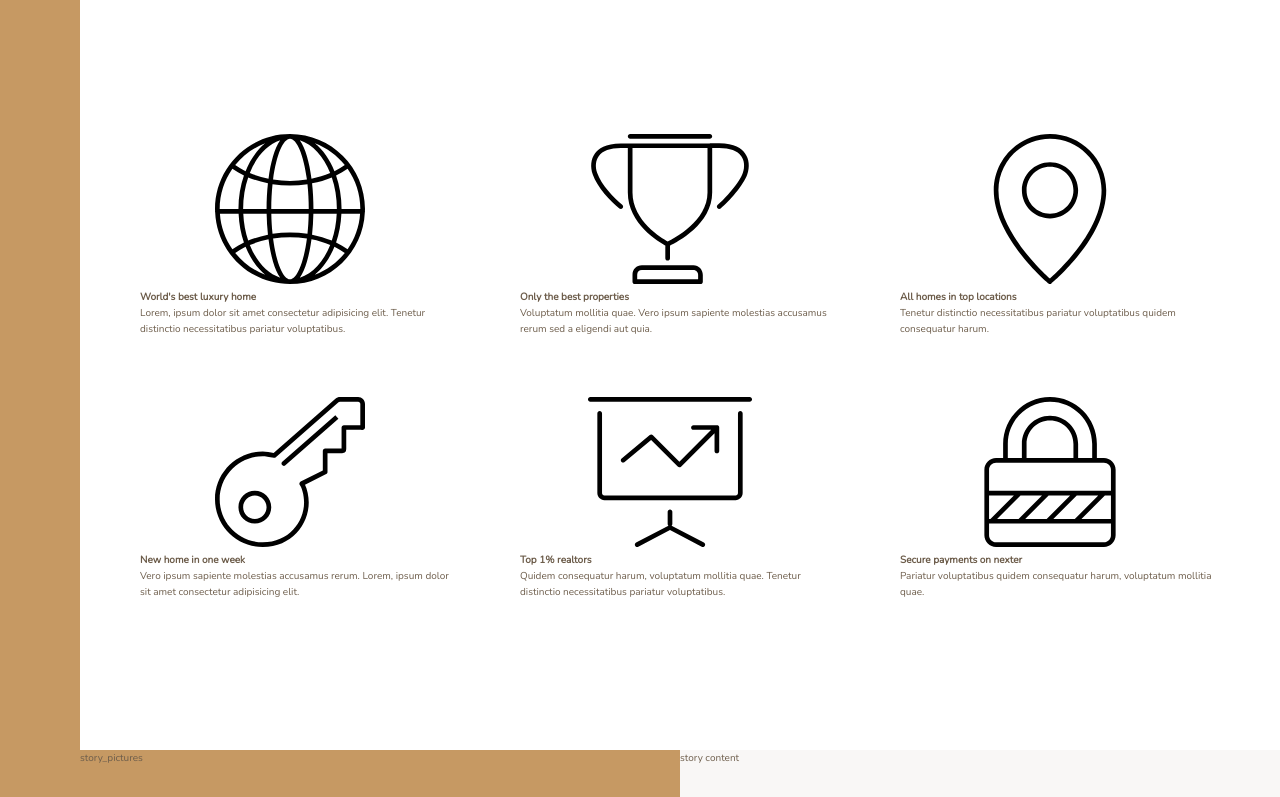
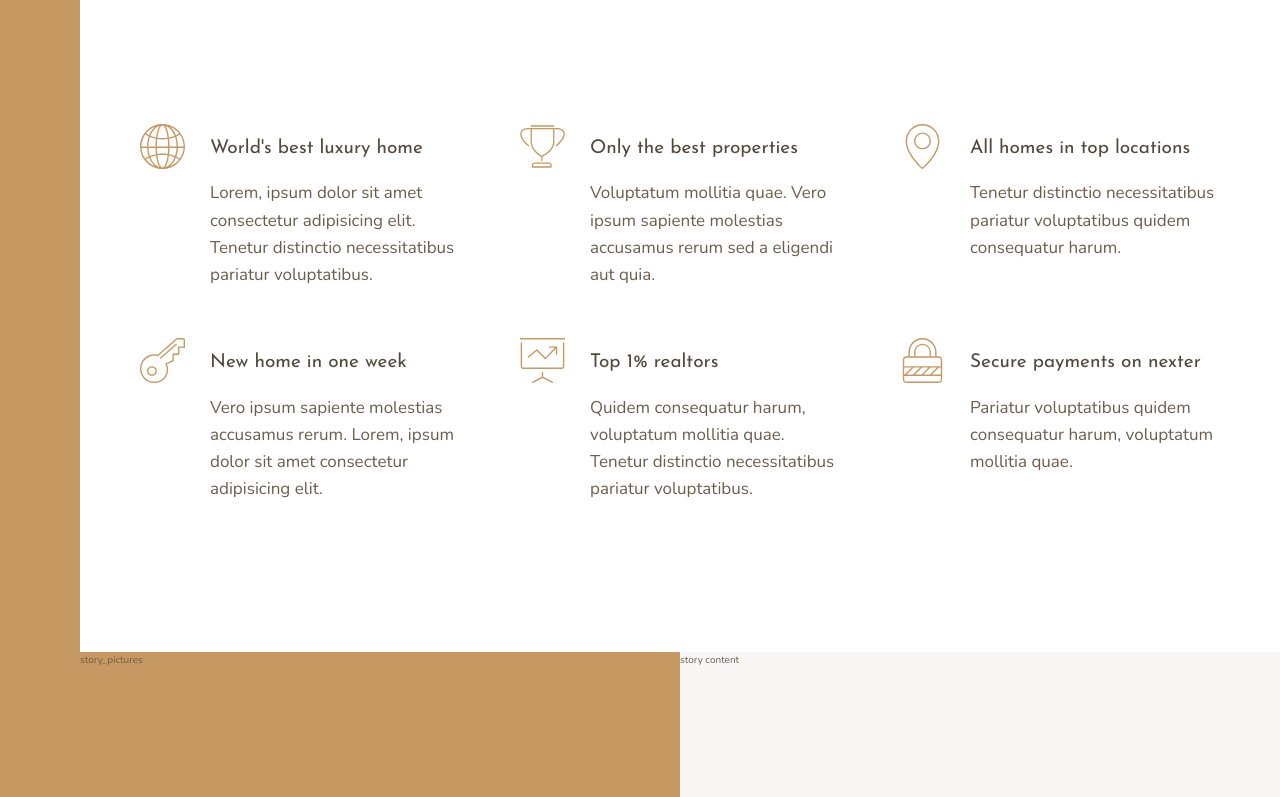
Before and after one commit to haruyasu/improve_css, a website: page 3_nexter/index.html in a window 1280 px wide. Shown: the part 656-1453 px from the top of the page. Drawn offline with nearby package versions, Linux system fonts and the light colour scheme.

Commit message:
Building the features section 2

```diff
--- a/3_nexter/index.html
+++ b/3_nexter/index.html
@@ -29,7 +29,7 @@
                 <svg class="feature__icon">
                     <use xlink:href="img/sprite.svg#icon-global"></use>
                 </svg>
-                <h4 class="heading-4">World's best luxury home</h4>
+                <h4 class="heading-4 heading-4--dark">World's best luxury home</h4>
                 <p class="feature__text">Lorem, ipsum dolor sit amet consectetur adipisicing elit. Tenetur distinctio necessitatibus pariatur voluptatibus.</p>
             </div>
 
@@ -37,7 +37,7 @@
                 <svg class="feature__icon">
                     <use xlink:href="img/sprite.svg#icon-trophy"></use>
                 </svg>
-                <h4 class="heading-4">Only the best properties</h4>
+                <h4 class="heading-4 heading-4--dark">Only the best properties</h4>
                 <p class="feature__text">Voluptatum mollitia quae. Vero ipsum sapiente molestias accusamus rerum sed a eligendi aut quia.</p>
             </div>
 
@@ -45,7 +45,7 @@
                 <svg class="feature__icon">
                     <use xlink:href="img/sprite.svg#icon-map-pin"></use>
                 </svg>
-                <h4 class="heading-4">All homes in top locations</h4>
+                <h4 class="heading-4 heading-4--dark">All homes in top locations</h4>
                 <p class="feature__text">Tenetur distinctio necessitatibus pariatur voluptatibus quidem consequatur harum.</p>
             </div>
 
@@ -53,7 +53,7 @@
                 <svg class="feature__icon">
                     <use xlink:href="img/sprite.svg#icon-key"></use>
                 </svg>
-                <h4 class="heading-4">New home in one week</h4>
+                <h4 class="heading-4 heading-4--dark">New home in one week</h4>
                 <p class="feature__text">Vero ipsum sapiente molestias accusamus rerum. Lorem, ipsum dolor sit amet consectetur adipisicing elit.</p>
             </div>
 
@@ -61,7 +61,7 @@
                 <svg class="feature__icon">
                     <use xlink:href="img/sprite.svg#icon-presentation"></use>
                 </svg>
-                <h4 class="heading-4">Top 1% realtors</h4>
+                <h4 class="heading-4 heading-4--dark">Top 1% realtors</h4>
                 <p class="feature__text">Quidem consequatur harum, voluptatum mollitia quae. Tenetur distinctio necessitatibus pariatur voluptatibus.</p>
             </div>
 
@@ -69,7 +69,7 @@
                 <svg class="feature__icon">
                     <use xlink:href="img/sprite.svg#icon-lock"></use>
                 </svg>
-                <h4 class="heading-4">Secure payments on nexter</h4>
+                <h4 class="heading-4 heading-4--dark">Secure payments on nexter</h4>
                 <p class="feature__text">Pariatur voluptatibus quidem consequatur harum, voluptatum mollitia quae.</p>
             </div>
 
--- a/3_nexter/sass/_features.scss
+++ b/3_nexter/sass/_features.scss
@@ -4,6 +4,28 @@
     margin: 15rem 0;
 
     display: grid;
-    grid-template-columns: repeat(3, 1fr);
+    // grid-template-columns: repeat(3, 1fr);
+    grid-template-columns: repeat(auto-fit, minmax(25rem, 1fr));
     grid-gap: 6rem;
+    align-items: start;
 }
+
+.feature {
+
+    display: grid;
+    grid-template-columns: min-content 1fr;
+    grid-row-gap: 1.5rem;
+    grid-column-gap: 2.5rem;
+
+    &__icon {
+        fill: $color-primary;
+        width: 4.5rem;
+        height: 4.5rem;
+        grid-row: 1 / span 2;
+        transform: translateY(-1rem);
+    }
+
+    &__text {
+        font-size: 1.7rem;
+    }
+}
--- a/3_nexter/sass/_typography.scss
+++ b/3_nexter/sass/_typography.scss
@@ -0,0 +1,33 @@
+%heading {
+    font-family: $font-display;
+    font-weight: 400;
+
+}
+
+.heading-1 {
+    @extend %heading;
+}
+
+.heading-2 {
+    @extend %heading;
+
+}
+
+.heading-3 {
+    @extend %heading;
+
+}
+
+.heading-4 {
+    @extend %heading;
+    font-size: 1.9rem;
+
+    &--light {
+        color: $color-grey-light-1;
+    }
+
+    &--dark {
+        color: $color-grey-dark-1;
+    }
+
+}
```
Also changed, not shown: 3_nexter/css/style.css.
